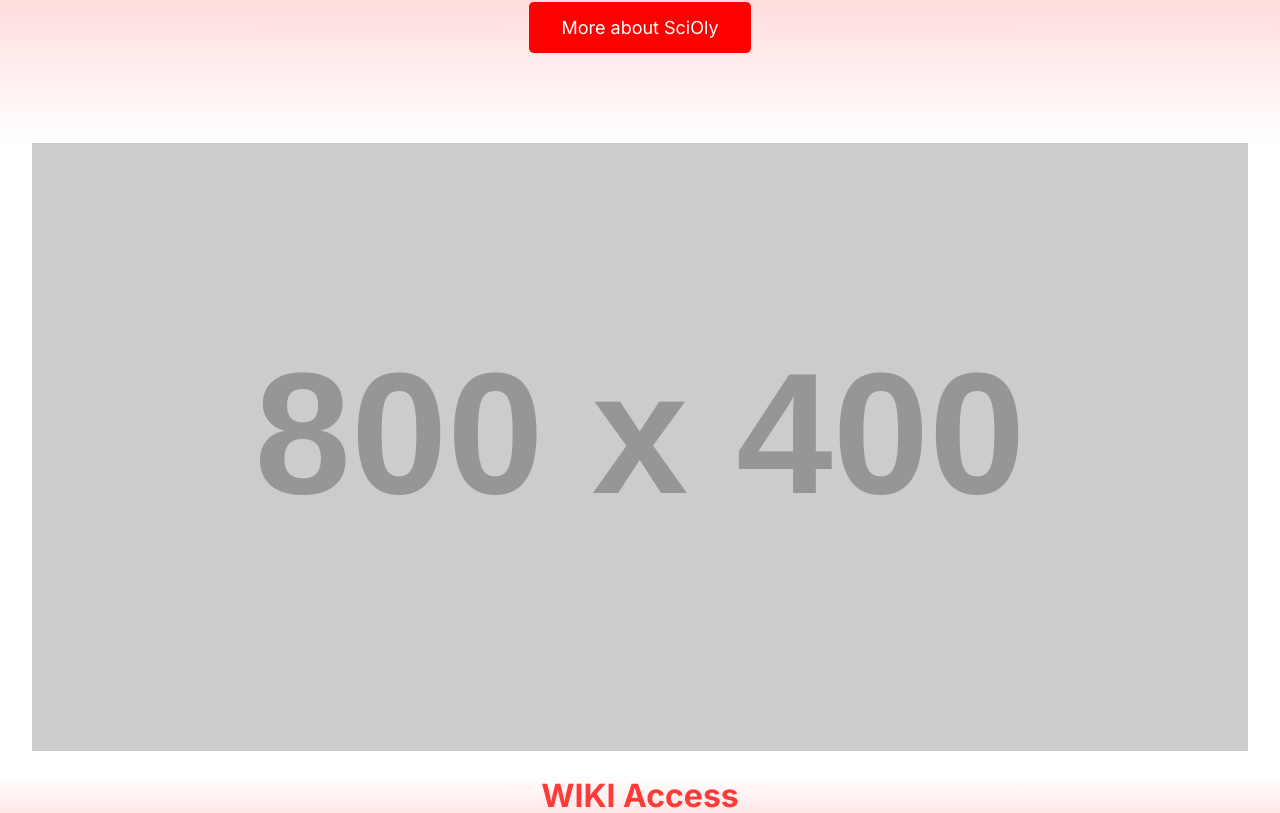
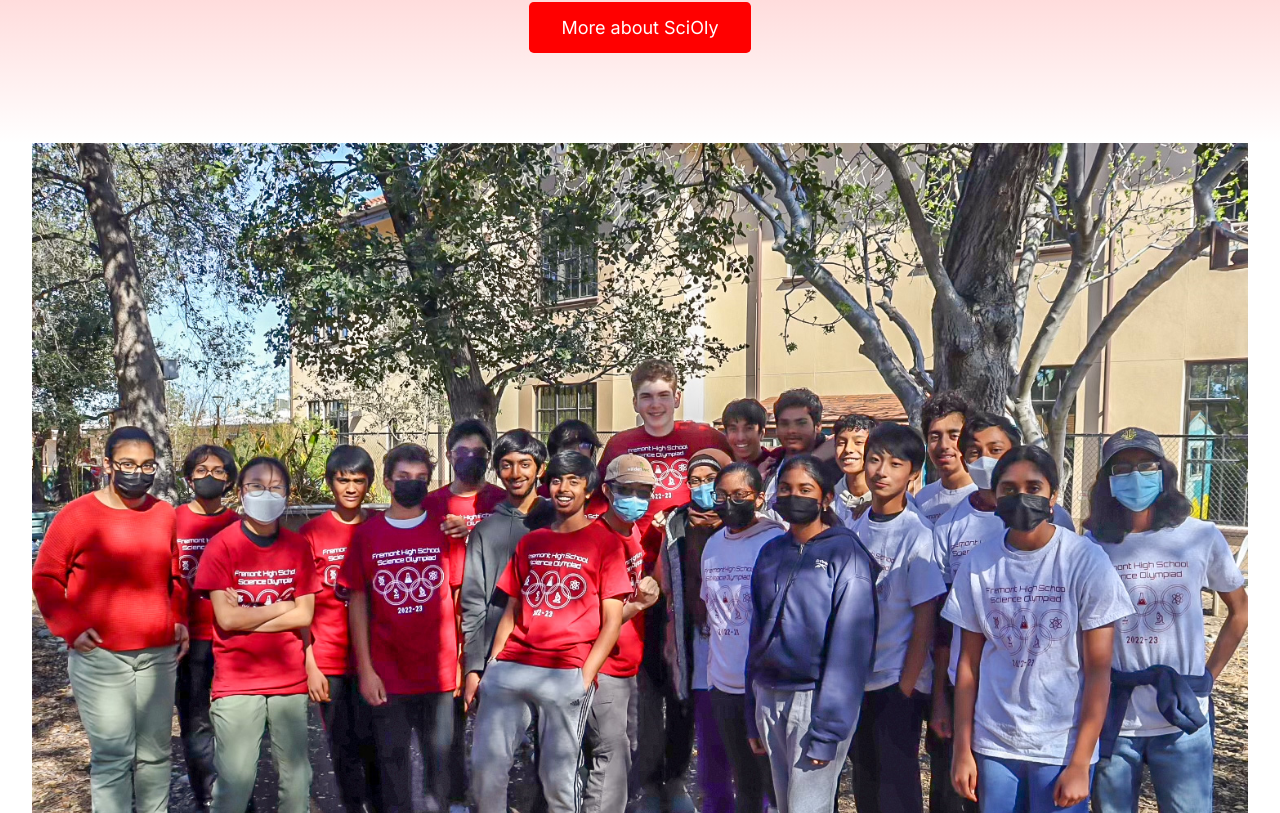
Before and after one commit to FHSSciOly/FHSSciOly.github.io, a React (Create React App) app: page / in a window 1280 px wide. Shown: the part 747-1560 px from the top of the page. Built offline with nearby package versions, Linux system fonts and the light colour scheme.

Commit message:
Added front page Images

```diff
--- a/src/Mains/Home.js
+++ b/src/Mains/Home.js
@@ -1,7 +1,7 @@
 import "./Home.css";
 import Header from "../Defaults/Header";
 import "../fonts.css";
-
+import teamPhoto from "../Images/IMG_1754 (1) 2.jpg"
 function Home() {
   return (
     <>
@@ -50,11 +50,7 @@ function Home() {
           </a>
         </div>
         <div>
-          <img
-            src="https://via.placeholder.com/800x400"
-            id="team-pic"
-            alt="place holder"
-          ></img>
+          <img src={teamPhoto} id="team-pic" alt="place holder"></img>
         </div>
 
         <div id="wiki-info">
```
Also changed, not shown: src/Images/IMG_1754 (1) 2.jpg (added).
